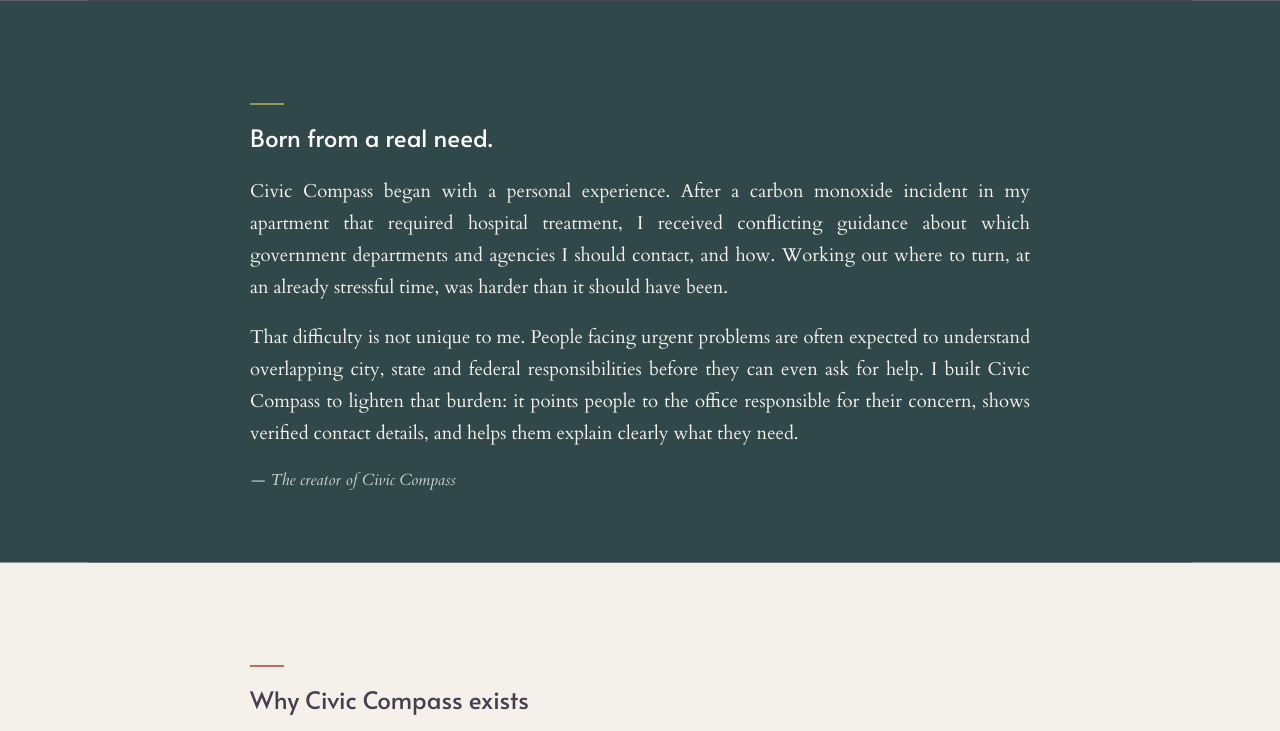
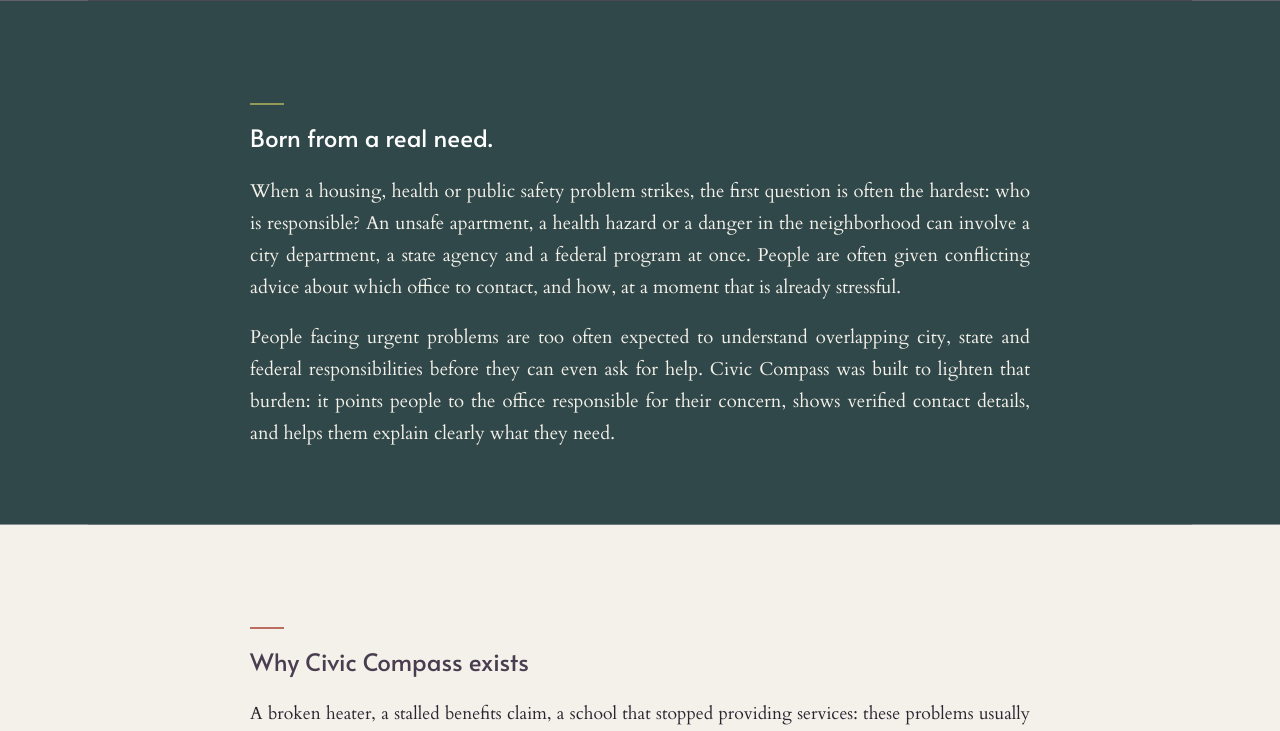
Before and after one commit to shayajannati/civic-compass-mgt409, a FastAPI app: page /purpose in a window 1280 px wide. Shown: the part 476-1207 px from the top of the page. Run offline with FastAPI, Linux system fonts and the light colour scheme.

Commit message:
Replace personal story on OUR PURPOSE page with general explanation
Privacy-only change to the public website. report.html and slides.html
are unchanged.

Co-Authored-By: Claude Opus 5.5 <noreply@anthropic.com>

```diff
--- a/app/templates/purpose.html
+++ b/app/templates/purpose.html
@@ -13,14 +13,13 @@
   <section class="band band-evergreen origin" aria-labelledby="origin-title">
     <div class="inner">
       <h2 id="origin-title">Born from a real need.</h2>
-      <p class="justify">Civic Compass began with a personal experience. After a carbon monoxide incident in my apartment that
-        required hospital treatment, I received conflicting guidance about which government departments and agencies I should
-        contact, and how. Working out where to turn, at an already stressful time, was harder than it should have been.</p>
-      <p class="justify">That difficulty is not unique to me. People facing urgent problems are often expected to understand
-        overlapping city, state and federal responsibilities before they can even ask for help. I built Civic Compass to lighten
-        that burden: it points people to the office responsible for their concern, shows verified contact details, and helps
-        them explain clearly what they need.</p>
-      <p class="sig">— The creator of Civic Compass</p>
+      <p class="justify">When a housing, health or public safety problem strikes, the first question is often the hardest: who
+        is responsible? An unsafe apartment, a health hazard or a danger in the neighborhood can involve a city department, a
+        state agency and a federal program at once. People are often given conflicting advice about which office to contact,
+        and how, at a moment that is already stressful.</p>
+      <p class="justify">People facing urgent problems are too often expected to understand overlapping city, state and federal
+        responsibilities before they can even ask for help. Civic Compass was built to lighten that burden: it points people to
+        the office responsible for their concern, shows verified contact details, and helps them explain clearly what they need.</p>
     </div>
   </section>
 
```
Also changed, not shown: 2 other files.
